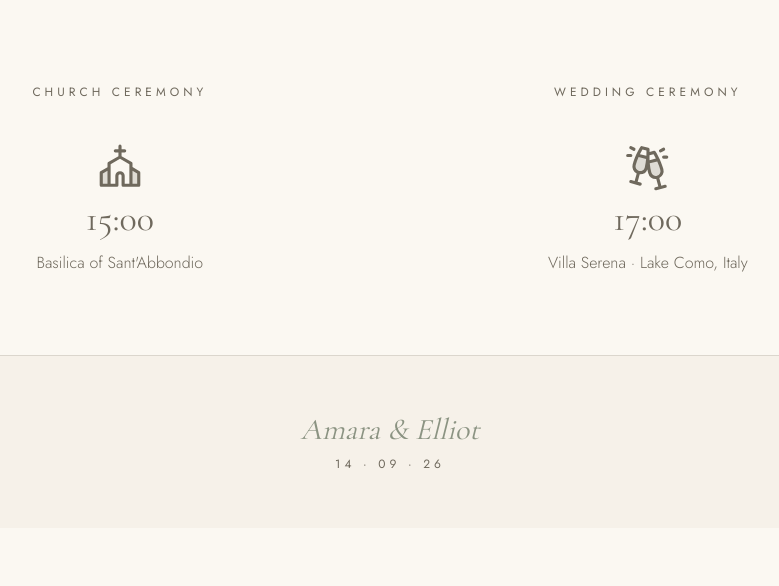
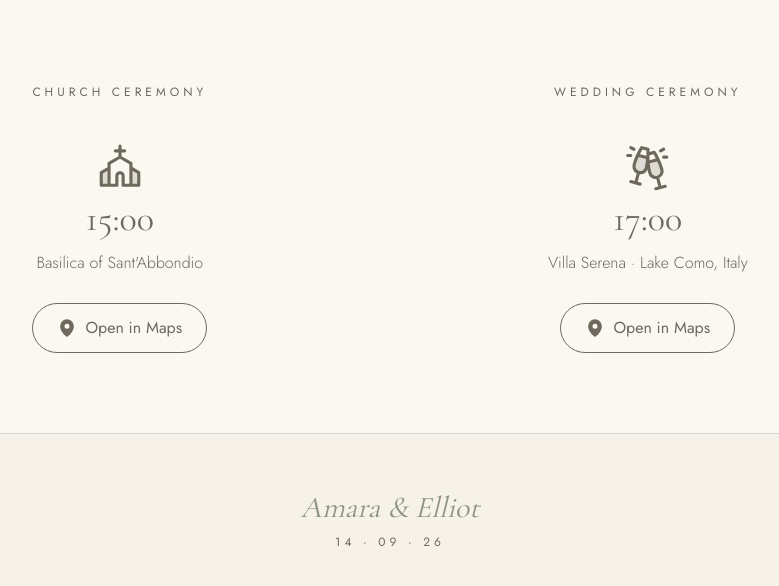
Before and after one commit to Arpine-Davtyan/invitations-wedding-ww0002, a Next.js app: page /schedule in a window 1280 px wide. Shown: the top 586 px of the page, without its empty margins (250-1029 px from the left). Built offline with nearby package versions, Linux system fonts and the light colour scheme.

Commit message:
Open in Maps

```diff
--- a/app/globals.css
+++ b/app/globals.css
@@ -80,6 +80,10 @@
     @apply text-[10px] text-primary uppercase tracking-[4px] mt-4 font-jost;
   }
 
+  .btn-map {
+    @apply mt-6 inline-flex items-center gap-2 rounded-full border border-primary px-6 py-3 hover:bg-primary hover:text-background transition-colors duration-300;
+  }
+
   .form-label {
     @apply text-[10px] font-jost text-primary uppercase tracking-[4px] my-2;
   }
--- a/app/schedule/page.tsx
+++ b/app/schedule/page.tsx
@@ -2,8 +2,8 @@
 
 import { motion } from "motion/react";
 
-import { scheduleItems } from "@/lib/contstants";
-import { ChurchIcon, CheersIcon } from "@phosphor-icons/react";
+import { scheduleItems, weddingInfo } from "@/lib/contstants";
+import { ChurchIcon, CheersIcon, MapPinIcon } from "@phosphor-icons/react";
 
 import { fadeUp, scaleIn, staggerContainer } from "@/lib/animations";
 
@@ -26,11 +26,9 @@ const Schedule = () => {
                         variants={fadeUp}
                         className="flex-col-center gap-1"
                     >
-
                         <motion.h4 variants={fadeUp}>
                             {item.title}
                         </motion.h4>
-
 
                         <motion.div
                             variants={scaleIn}
@@ -53,7 +51,6 @@ const Schedule = () => {
                             )}
                         </motion.div>
 
-
                         <motion.span
                             variants={fadeUp}
                             className="text-4xl text-primary font-cormorant-garamond mb-2"
@@ -61,19 +58,25 @@ const Schedule = () => {
                             {item.time}
                         </motion.span>
 
-
                         <motion.p
                             variants={fadeUp}
                             className="text-md text-primary font-light"
                         >
                             {item.location}
                         </motion.p>
-
+                        <motion.a
+                            variants={fadeUp}
+                            href={item.mapUrl}
+                            target="_blank"
+                            rel="noopener noreferrer"
+                            className="btn-map"
+                        >
+                            <MapPinIcon size={20} weight="fill" />
+                            Open in Maps
+                        </motion.a>
                     </motion.div>
                 ))}
-
             </motion.div>
-
         </section>
     );
 };
--- a/lib/contstants.ts
+++ b/lib/contstants.ts
@@ -19,11 +19,13 @@ export const scheduleItems = [
         title: "Church Ceremony",
         location: "Basilica of Sant'Abbondio",
         icon: "ChurchIcon",
+        mapUrl: "https://maps.app.goo.gl/vRpRz2HEA7UmEaDp8"
     },
     {
         time: "17:00",
         title: "Wedding Ceremony",
         location: "Villa Serena · Lake Como, Italy",
         icon: "CheersIcon",
+        mapUrl: "https://maps.app.goo.gl/uaKqcCZXPysxHo726"
     }
 ];
```
Also changed, not shown: app/hero/page.tsx (+0 -7 lines).
